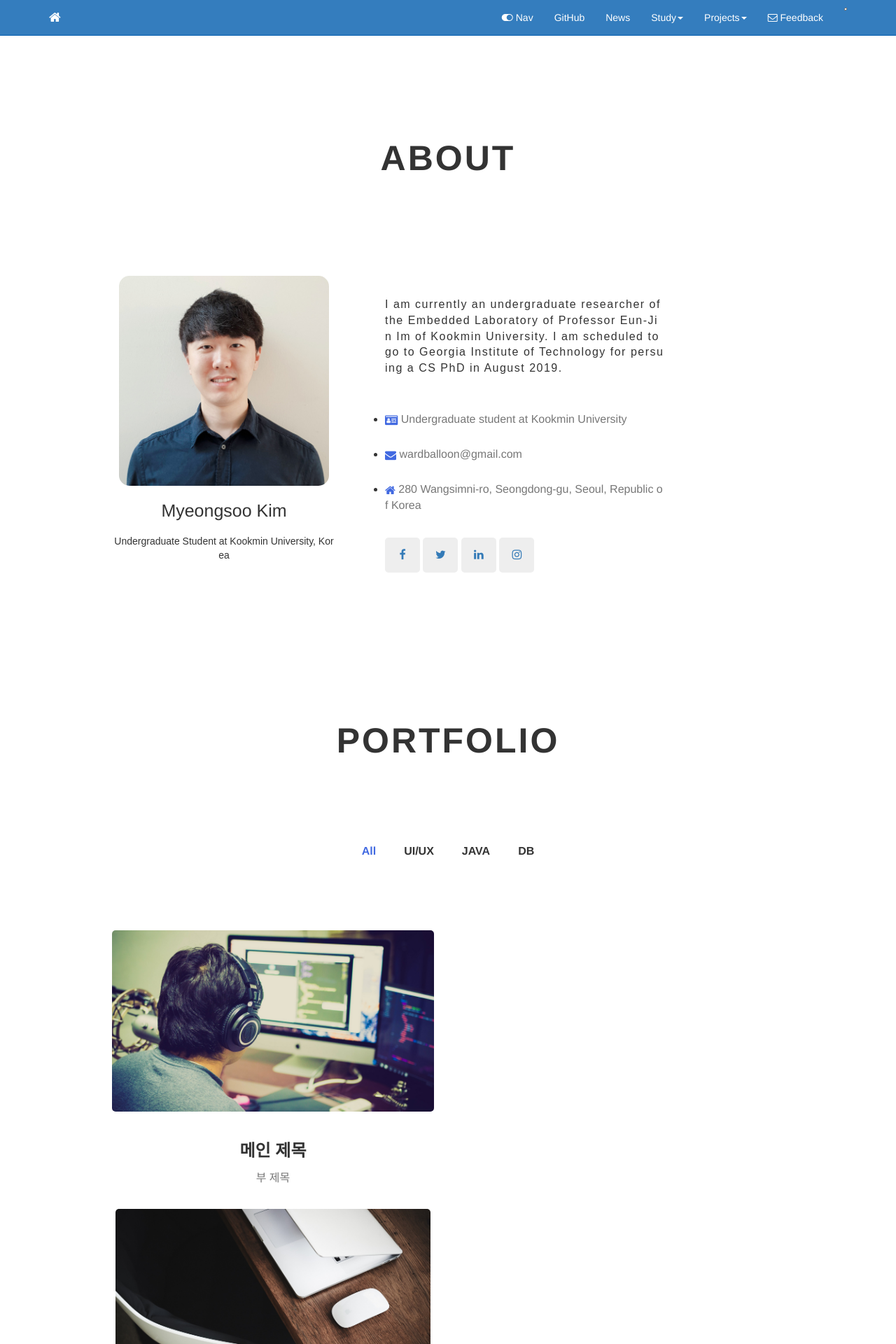
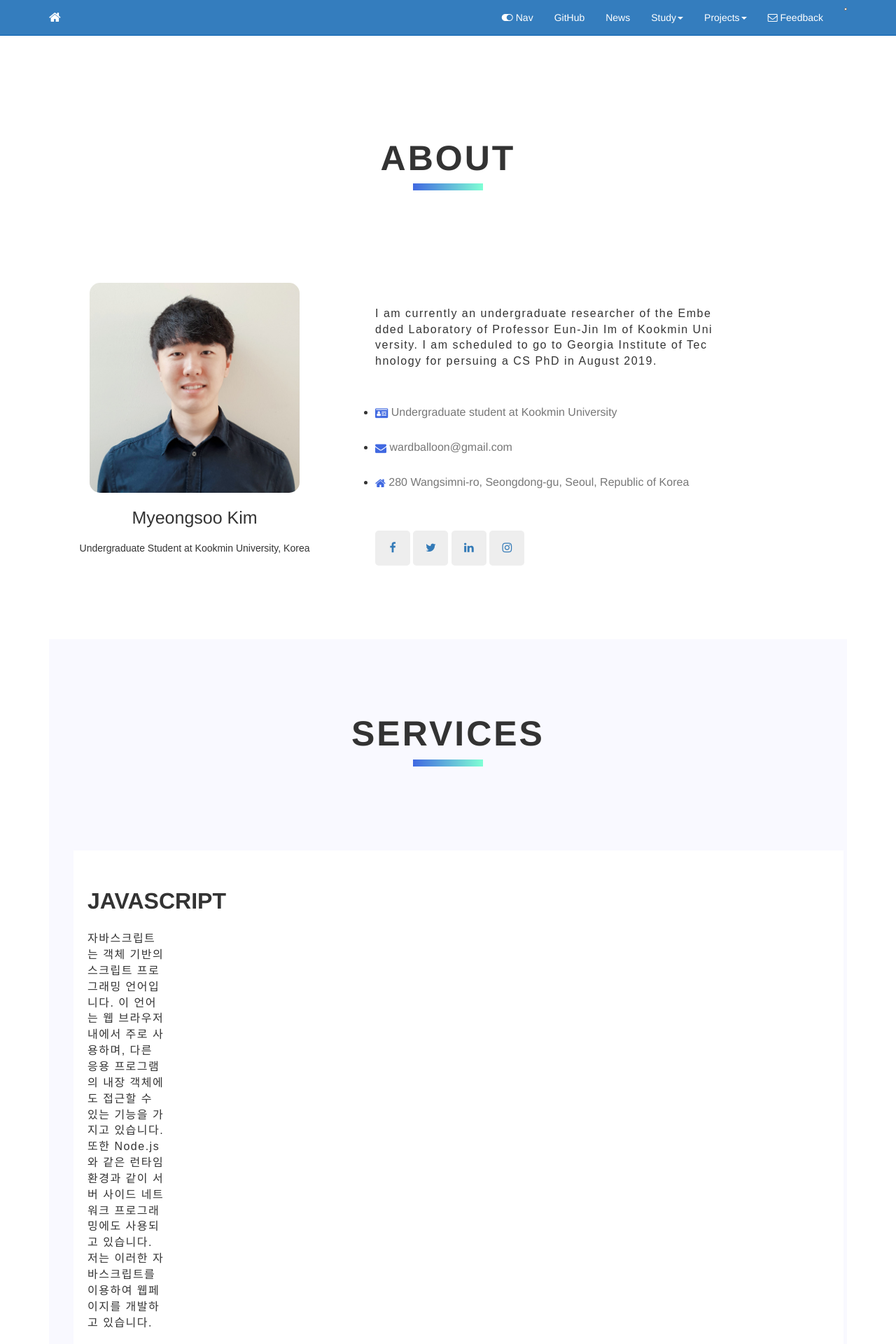
Before and after one commit to codingsoo/codingsoo.github.io1, a Jekyll site: the page built from index.html, in a window 1280 px wide. Shown: the top 1920 px of the page at 70% size. Built offline with Jekyll 4.4.1, drawn with Linux system fonts in a browser that asks for light colours; nearby versions of some CDN libraries; comment, search, counter and statistics services are not loaded; some of the changed text lies outside the part shown.

Commit message:
index UI 구상1

```diff
--- a/index.html
+++ b/index.html
@@ -70,218 +70,32 @@
 			</div>
 		</section>
 
-        <section class="portfolio-area" id="portfolio">
-			<div class="title">
-				PORTFOLIO
-			</div>
-			<div class="filter">
-				<ul class="list">
-					<li class="listItem active" id="all">
-						All
-					</li>
-					<li class="listItem" id="uiux">
-						UI/UX
-					</li>
-					<li class="listItem" id="java">
-						JAVA
-					</li>
-					<li class="listItem" id="db">
-						DB
-					</li>
-				</ul>
-			</div>
-			<div class="containerm">
-				<div class="filterItem db">
-					<div class="imagem">
-						<div class="overlay"><i class="far fa-image"></i></div>
-						<img src="https://wardballoon.github.io/img/programming-2115930_1920.jpg">
-					</div>
-					<div class="main">
-						메인 제목
-					</div>
-					<div class="sub">
-						부 제목
-					</div>
-					<div class="text">
-						포트 폴리오 상세 설명
-					</div>
-				</div>
-				<div class="filterItem java">
-					<div class="imagem">
-						<div class="overlay"><i class="far fa-image"></i></div>
-						<img src="https://wardballoon.github.io/img/laptop-2588074_1920.jpg">
-					</div>
-					<div class="main">
-						메인 제목
-					</div>
-					<div class="sub">
-						부 제목
-					</div>
-					<div class="text">
-						포트 폴리오 상세 설명
-					</div>
-				</div>
-				<div class="filterItem uiux java">
-					<div class="imagem">
-						<div class="overlay"><i class="far fa-image"></i></div>
-						<img src="https://wardballoon.github.io/img/work-731198_1920.jpg">
-					</div>
-					<div class="main">
-						메인 제목
-					</div>
-					<div class="sub">
-						부 제목
-					</div>
-					<div class="text">
-						포트 폴리오 상세 설명
-					</div>
-				</div>
-				<div class="filterItem uiux">
-					<div class="imagem">
-						<div class="overlay"><i class="far fa-image"></i></div>
-						<img src="https://wardballoon.github.io/img/web-design-2906159_1920.jpg">
-					</div>
-					<div class="main">
-						메인 제목
-					</div>
-					<div class="sub">
-						부 제목
-					</div>
-					<div class="text">
-						포트 폴리오 상세 설명
-					</div>
-				</div>
-				<div class="filterItem java">
-					<div class="imagem">
-						<div class="overlay"><i class="far fa-image"></i></div>
-						<img src="https://wardballoon.github.io/img/code-1839406_1920.jpg">
-					</div>
-					<div class="main">
-						메인 제목
-					</div>
-					<div class="sub">
-						부 제목
-					</div>
-					<div class="text">
-						포트 폴리오 상세 설명
-					</div>
-				</div>
-				<div class="filterItem db">
-					<div class="imagem">
-						<div class="overlay"><i class="far fa-image"></i></div>
-						<img src="https://wardballoon.github.io/img/programming-593312_1920.jpg">
-					</div>
-					<div class="main">
-						메인 제목
-					</div>
-					<div class="sub">
-						부 제목
-					</div>
-					<div class="text">
-						포트 폴리오 상세 설명
-					</div>
-				</div>
-				<div class="filterItem uiux">
-					<div class="imagem">
-						<div class="overlay"><i class="far fa-image"></i></div>
-						<img src="https://wardballoon.github.io/img/laptop-926775_1920.jpg">
-					</div>
-					<div class="main">
-						메인 제목
-					</div>
-					<div class="sub">
-						부 제목
-					</div>
-					<div class="text">
-						포트 폴리오 상세 설명
-					</div>
-				</div>
-				<div class="filterItem db">
-					<div class="imagem">
-						<div class="overlay"><i class="far fa-image"></i></div>
-						<img src="https://wardballoon.github.io/img/computer-1209641_1920.jpg">
-					</div>
-					<div class="main">
-						메인 제목
-					</div>
-					<div class="sub">
-						부 제목
-					</div>
-					<div class="text">
-						포트 폴리오 상세 설명
-					</div>
-				</div>
-				<div class="filterItem java db">
-					<div class="imagem">
-						<div class="overlay"><i class="far fa-image"></i></div>
-						<img src="https://wardballoon.github.io/img/coding-1853305_1920.jpg">
-					</div>
-					<div class="main">
-						메인 제목
-					</div>
-					<div class="sub">
-						부 제목
-					</div>
-					<div class="text">
-						포트 폴리오 상세 설명
-					</div>
-				</div>
-				<div class="filterItem uiux db">
-					<div class="imagem">
-						<div class="overlay"><i class="far fa-image"></i></div>
-						<img src="https://wardballoon.github.io/img/laptop-2557586_1920.jpg">
-					</div>
-					<div class="main">
-						메인 제목
-					</div>
-					<div class="sub">
-						부 제목
-					</div>
-					<div class="text">
-						포트 폴리오 상세 설명
-					</div>
-				</div>
-			</div>
-		</section>
-
         <section class="services-area" id="service">
 			<div class="title">
-				STUDY LIST
+				SERVICES
 			</div>
-			<div class="containerm">
+			<div class="container">
 
 				<div class="item">
-					<div class="icon"><span><i class="fa fa-js-square"></i></span></div>
+					<div class="icon"><span><i class="fab fa-js-square"></i></span></div>
 					<div class="service">JAVASCRIPT</div>
-					<div class="contentm">자바스크립트는 객체 기반의 스크립트 프로그래밍 언어입니다. 이 언어는 웹 브라우저 내에서 주로 사용하며, 다른 응용 프로그램의 내장 객체에도 접근할 수 있는 기능을 가지고 있습니다. 또한 Node.js와 같은 런타임 환경과 같이 서버 사이드 네트워크 프로그래밍에도 사용되고 있습니다. 저는 이러한 자바스크립트를 이용하여 웹페이지를 개발하고 있습니다.</div>
+					<div class="content">자바스크립트는 객체 기반의 스크립트 프로그래밍 언어입니다. 이 언어는 웹 브라우저 내에서 주로 사용하며, 다른 응용 프로그램의 내장 객체에도 접근할 수 있는 기능을 가지고 있습니다. 또한 Node.js와 같은 런타임 환경과 같이 서버 사이드 네트워크 프로그래밍에도 사용되고 있습니다. 저는 이러한 자바스크립트를 이용하여 웹페이지를 개발하고 있습니다.</div>
 				</div>
 
 				<div class="item">
-					<div class="icon"><span><i class="fa fa-java"></i></span></div>
+					<div class="icon"><span><i class="fab fa-java"></i></span></div>
 					<div class="service">JAVA</div>
-					<div class="contentm">자바는 썬 마이크로시스템즈의 제임스 고슬링(James Gosling)과 다른 연구원들이 개발한 객체 지향적 프로그래밍 언어입니다. 현재 웹 애플리케이션 개발에 가장 많이 사용하는 언어 가운데 하나이고, 모바일 기기용 소프트웨어 개발에도 널리 사용하고 있습니다. 현재 버전 10까지 출시되었습니다. 저는 이러한 자바를 이용하여 웹 서버 개발을 하고 있습니다.</div>
+					<div class="content">자바는 썬 마이크로시스템즈의 제임스 고슬링(James Gosling)과 다른 연구원들이 개발한 객체 지향적 프로그래밍 언어입니다. 현재 웹 애플리케이션 개발에 가장 많이 사용하는 언어 가운데 하나이고, 모바일 기기용 소프트웨어 개발에도 널리 사용하고 있습니다. 현재 버전 10까지 출시되었습니다. 저는 이러한 자바를 이용하여 웹 서버 개발을 하고 있습니다.</div>
 				</div>
 
 				<div class="item">
-					<div class="icon"><span><i class="fa fa-database"></i></span></div>
+					<div class="icon"><span><i class="fas fa-database"></i></span></div>
 					<div class="service">DATABASE</div>
-					<div class="contentm">데이터베이스란 여러 사람이 공유하고 사용할 목적으로 통합 관리되는 정보의 집합입니다. 논리적으로 연관된 하나 이상의 자료의 모음으로 그 내용을 고도로 구조화함으로써 검색과 갱신의 효율화를 꾀한 것입니다. 즉, 몇 개의 자료 파일을 조직적으로 통합하여 자료 항목의 중복을 없애고 자료를 구조화하여 기억시켜 놓은 자료의 집합체라고 할 수 있습니다. 이러한 데이터베이스에는 다양한 솔루션들이 존재하는데 저는 그 중에서도 Oracle, MySql, MariaDB를 사용합니다. 저는 이러한 솔루션을 이용하여 웹 시스템의 데이터베이스를 구축하는 일을 하고 있습니다.</div>
+					<div class="content">데이터베이스란 여러 사람이 공유하고 사용할 목적으로 통합 관리되는 정보의 집합입니다. 논리적으로 연관된 하나 이상의 자료의 모음으로 그 내용을 고도로 구조화함으로써 검색과 갱신의 효율화를 꾀한 것입니다. 즉, 몇 개의 자료 파일을 조직적으로 통합하여 자료 항목의 중복을 없애고 자료를 구조화하여 기억시켜 놓은 자료의 집합체라고 할 수 있습니다. 이러한 데이터베이스에는 다양한 솔루션들이 존재하는데 저는 그 중에서도 Oracle, MySql, MariaDB를 사용합니다. 저는 이러한 솔루션을 이용하여 웹 시스템의 데이터베이스를 구축하는 일을 하고 있습니다.</div>
 				</div>
 			</div>
 		</section>
 	</div>
 
-	<div id="portfolioModal" class="modal">
-		<span class="close" id="modalClose">&times;</span>
-		<div class="containerm">
-			<img id="modalimagem">
-			<div id="modalMain" class="modal-main"></div>
-			<div id="modalSub" class="modal-sub"></div>
-			<div id="modalText" class="modal-text"></div>
-		</div>
-	</div>
-
-
-	<script src="portfolio.js"></script>
 </body>
 </html>
--- a/portfolio.css
+++ b/portfolio.css
@@ -12,11 +12,32 @@
     word-break: break-all;
 }
 
-/* SECTION containerm */
-.section-containerm {
+.header-area a {
+    text-decoration: none;
+    font-size: 14px;
+    text-transform: uppercase;
+}
+
+.header-area ul {
+    list-style-type: none;
+}
+
+.services-area a {
+    text-decoration: none;
+    font-size: 14px;
+    text-transform: uppercase;
+}
+
+.services-area ul {
+    list-style-type: none;
+}
+
+/* SECTION CONTAINER */
+.section-container {
 	max-width: 1000px;
 	margin: 0 auto;
 }
+
 
 /* SECTION */
 section {
@@ -32,12 +53,12 @@
 }
 
 .title::after {
-    contentm: "";
+    content: "";
     display: block;
     width: 100px;
     height: 10px;
     margin: 0 auto;
-    background-imagem: linear-gradient(to right, royalblue, aquamarine);
+    background-image: linear-gradient(to right, royalblue, aquamarine);
 }
 
 
@@ -138,7 +159,7 @@
 }
 
 .about-area > .text > .sns > a:hover {
-	background-imagem: linear-gradient(to right, royalblue , aquamarine);
+	background-image: linear-gradient(to right, royalblue , aquamarine);
 }
 
 
@@ -148,11 +169,11 @@
 	background-color: #f9f9ff;
 }
 
-.services-area > .containerm {
+.services-area > .container {
 	text-align: center;
 }
 
-.services-area > .containerm > .item {
+.services-area > .container > .item {
 	height: auto;
 	background-color: white;
 	padding: 20px;
@@ -161,194 +182,31 @@
 	transition: all 0.5s ease;
 }
 
-.services-area > .containerm > .item:hover {
+.services-area > .container > .item:hover {
 	transform: scale(1.015);
 	box-shadow: 0 6px 20px 0 rgba(0, 0, 0, 0.2);
 }
 
-.services-area > .containerm > .item > .icon {
+.services-area > .container > .item > .icon {
 	padding: 10px 0;
 	display: inline-block;
 }
 
-.services-area > .containerm > .item > .icon > span > i {
+.services-area > .container > .item > .icon > span > i {
 	font-size: 48px;
 	color: #aaa;
 }
 
-.services-area > .containerm > .item > .service {
+.services-area > .container > .item > .service {
 	font-size: 32px;
 	font-weight: bold;
 	padding: 10px 0;
 }
 
 
-.services-area > .containerm > .item > .contentm {
+.services-area > .container > .item > .content {
 	font-size: 16px;
 	font-family: 'Noto Sans KR', sans-serif;
 	letter-spacing: 1.5px;
 	padding: 10px 0;
 }
-
-/* PORTFOLIO AREA */
-.portfolio-area {
-	height: auto;
-}
-
-.portfolio-area > .filter > .list {
-	text-align: center;
-}
-
-.portfolio-area > .filter > .list > .listItem {
-	display: inline-block;
-	font-weight: bold;
-	padding: 0 20px;
-	font-size: 16px;
-	cursor: pointer;
-}
-
-.portfolio-area > .filter > .list > .listItem:hover,
-.portfolio-area > .filter > .list > .listItem.active {
-	color: royalblue;
-}
-
-.portfolio-area > .containerm {
-	padding-top: 50px;
-}
-
-.portfolio-area > .containerm > .filterItem {
-	display: none;
-	width: calc(100% - 40px);
-	margin: 20px;
-	text-align: center;
-}
-
-@media (min-width: 992px) {
-	.portfolio-area > .containerm > .filterItem {
-		width: calc(50% - 40px);
-	}
-}
-
-.portfolio-area > .containerm > .filterItem.show {
-	display: inline-block;
-}
-
-.portfolio-area > .containerm > .filterItem > .imagem {
-	position: relative;
-	max-height: 700px;
-}
-
-@media (min-width: 992px) {
-	.portfolio-area > .containerm > .filterItem > .imagem {
-		height: 300px;
-	}
-}
-
-.portfolio-area > .containerm > .filterItem > .imagem > .overlay {
-	position: absolute;
-	top: 0;
-	left: 0;
-	width: 100%;
-	height: 100%;
-	opacity: 0;
-	transition: all 0.3s ease;
-	cursor: pointer;
-}
-
-.portfolio-area > .containerm > .filterItem > .imagem:hover > .overlay {
-	background-imagem: linear-gradient(to right, royalblue , aquamarine);
-	opacity: 0.9;
-}
-
-.portfolio-area > .containerm > .filterItem > .imagem > .overlay > i {
-	position: absolute;
-	top: 50%;
-	left: 50%;
-	transform: translate(-50%, -50%);
-	color: white;
-	font-size: 48px;
-}
-
-.portfolio-area > .containerm > .filterItem > .imagem > img {
-	border-radius: 5px;
-}
-
-.portfolio-area > .containerm > .filterItem > .main {
-	font-size: 24px;
-	font-weight: bold;
-	padding: 10px 0;
-}
-
-.portfolio-area > .containerm > .filterItem > .sub {
-	font-size: 16px;
-	color: #777;
-}
-
-.portfolio-area > .containerm > .filterItem > .text {
-	display: none;
-}
-
-#portfolioModal {
-	display: none;
-	position: fixed;
-	z-index: 100;
-	left: 0;
-	top: 0;
-	width: 100%;
-	height: 100%;
-	overflow: auto;
-	background-color: rgba(0,0,0,0.9);
-	text-align: center;
-	overflow: hidden;
-}
-
-#portfolioModal > .close {
-	display: block;
-	text-align: right;
-	color: #f1f1f1;
-	font-size: 40px;
-	font-weight: bold;
-	transition: 0.3s;
-	cursor: pointer;
-	padding: 0 20px;
-}
-
-#portfolioModal > .close:hover,
-#portfolioModal > .close:focus {
-	color: #bbb;
-}
-
-#portfolioModal > .containerm {
-	width: 100%;
-	height: auto;
-}
-
-#portfolioModal > .containerm > img {
-	width: calc(100% - 40px);
-	padding: 20px;
-}
-
-@media (min-width: 992px) {
-	#portfolioModal > .containerm > img {
-		max-width: 700px;
-	}
-}
-
-#portfolioModal > .containerm > .modal-main {
-	position: relative;
-	font-size: 24px;
-	font-weight: bold;
-	color: white;
-	padding: 10px 0;
-}
-
-#portfolioModal > .containerm > .modal-sub {
-	font-size: 20px;
-	color: white;
-	padding: 10px 0;
-}
-
-#portfolioModal > .containerm > .modal-text {
-	font-size: 16px;
-	color: #bbb;
-}
--- a/portfolio.js
+++ /dev/null
@@ -1,73 +0,0 @@
-/* PORTFOLIO AREA */
-filterSelection('all');
-
-function filterSelection(id) {
-  var x, i;
-
-  x = document.getElementsByClassName('listItem');
-  for(i=0;i<x.length;i++){
-    removeClass(x[i], 'active');
-  }
-  addClass(document.getElementById(id), 'active');
-
-  x = document.getElementsByClassName('filterItem');
-  if(id == 'all') id = '';
-  for(i=0;i<x.length;i++){
-    removeClass(x[i], 'show');
-    if(x[i].className.indexOf(id) > -1)
-      addClass(x[i], 'show');
-  }
-}
-
-function addClass(element, name) {
-    if(element.className.indexOf(name) == -1) {
-      element.className += " " + name;
-    }
-}
-
-function removeClass(element, name) {
-  var arr;
-  arr = element.className.split(" ");
-
- while(arr.indexOf(name) > -1){
-   arr.splice(arr.indexOf(name), 1);
- }
- /* 배열의 원소들을 연결하여 하나의 값으로 만듭니다. */
- element.className = arr.join(" ");
-}
-
-document.getElementById('all').addEventListener('click', filterSelection.bind(null, 'all'));
-document.getElementById('uiux').addEventListener('click', filterSelection.bind(null, 'uiux'));
-document.getElementById('java').addEventListener('click', filterSelection.bind(null, 'java'));
-document.getElementById('db').addEventListener('click', filterSelection.bind(null, 'db'));
-
-function viewPortfolio(event) {
-  var polyNode = event.target;
-
-  if(polyNode.tagName.toLowerCase() == 'i') { polyNode = polyNode.parentNode; }
-
-  var overlayNode = polyNode;
-  var imageNode = overlayNode.nextElementSibling;
-
-  var itemNode = overlayNode.parentNode;
-  var mainNode = itemNode.nextElementSibling;
-  var subNode = mainNode.nextElementSibling;
-  var textNode = subNode.nextElementSibling;
-
-  document.getElementById('modalImage').src = imageNode.src;
-  document.getElementById('modalMain').innerHTML = mainNode.innerHTML;
-  document.getElementById('modalSub').innerHTML = subNode.innerHTML;
-  document.getElementById('modalText').innerHTML = textNode.innerHTML;
-
-  document.getElementById('portfolioModal').style.display = 'block';
-}
-
-document.getElementById('modalClose').addEventListener('click', function(){
-  document.getElementById('portfolioModal').style.display = 'none';
-});
-
-var filterItems = document.getElementsByClassName('overlay');
-
-for(var i=0;i<filterItems.length;i++){
-  filterItems[i].addEventListener('click', viewPortfolio);
-}
```
